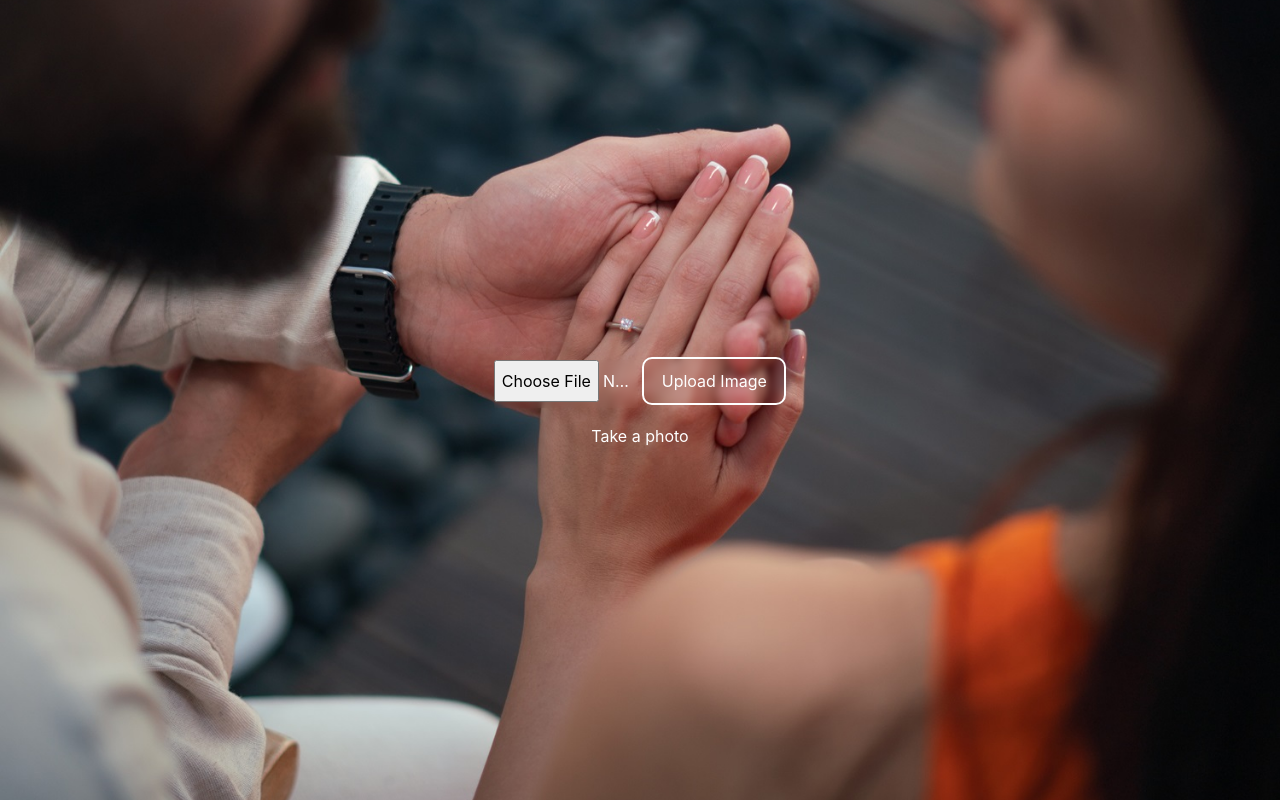
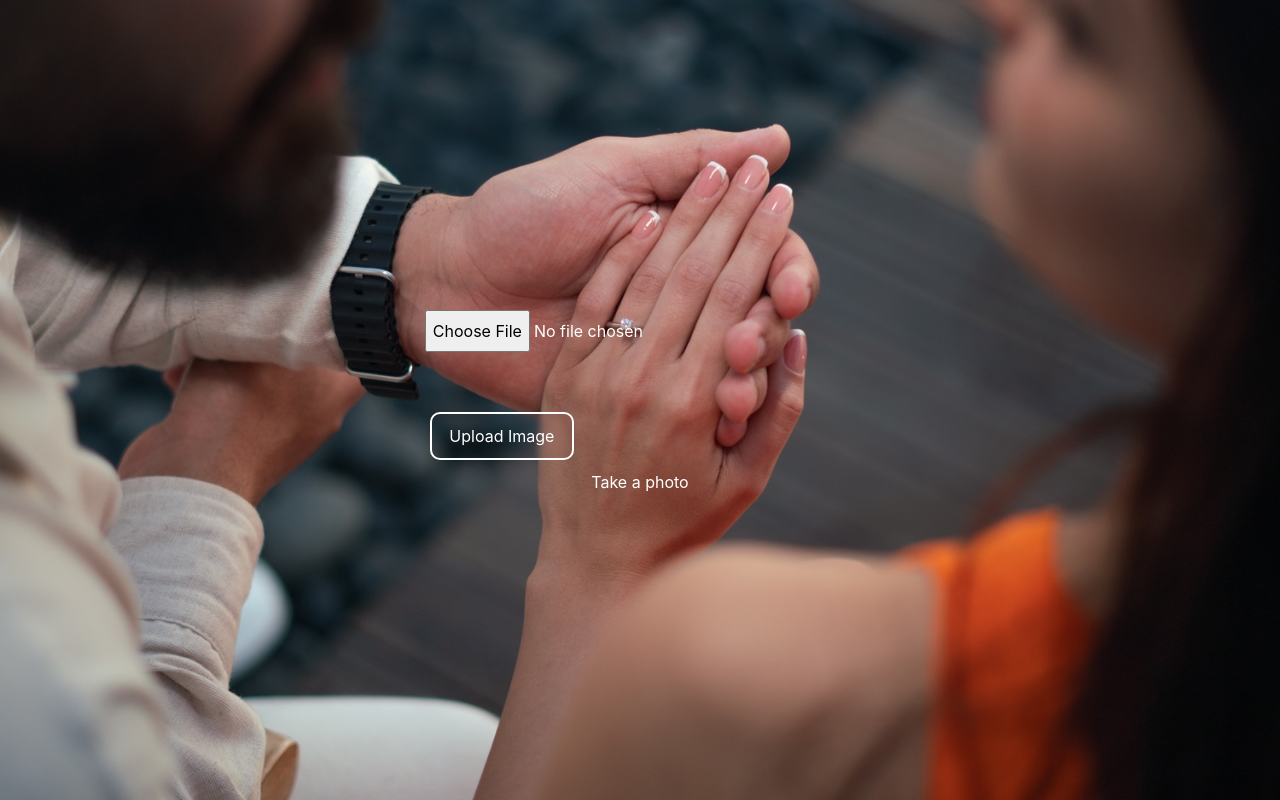
Before and after one commit to Elieemoussa/Galleria, a plain HTML site: page cam.html in a window 1280 px wide. Drawn offline with nearby package versions, Linux system fonts and the light colour scheme.

Commit message:
change the look of it

```diff
--- a/cam.html
+++ b/cam.html
@@ -17,21 +17,22 @@
     <div id="preloder">
 		<div class="loader"></div>
 	</div>
+
     <div id="b" class="container subname">
-        <div class="row justify-content-center">
-            <div class="col-md-12">
+        <div class="row justify-content-center align-items-center">
+            <div class="col-md-4">
                 <form id="imageForm" enctype="multipart/form-data">
-                    <input id="fileInput" class="transparent-input" type="file" accept="image/*" capture="camera" required>
-                    <button type="submit" class="transparent-button">Upload Image</button>
+                        <input id="fileInput" class="transparent-input" type="file" accept="image/*" capture="camera" required>
+                        <button type="submit" class="transparent-button">Upload Image</button>
                 </form>
+            </div>
+            <div class="col-md-6">
                 <p id="error-message" style="color: red;"></p>
-                <p id="succes-message" style="color: rgb(71, 130, 197);"></p>
+                <p id="success-message" style="color: rgb(71, 130, 197);"></p>
             </div>
         </div>
-        <p>Take a photo</p>
+        <p style="margin-top: 70px;">Take a photo</p>
     </div>
-
-
 
 
 <script>
@@ -102,11 +103,7 @@
 	-webkit-backdrop-filter: blur(3px); /* Safari blur effect */
   border: 2px solid white;
   color: white;
-  text-align: center;
   text-decoration: none;
-  display: inline-flex;
-  justify-content: center;
-  align-items: center;
   font-size: 1rem;
   line-height: 2.25rem;
   border-radius: 10px;
@@ -114,23 +111,20 @@
   transition: background-color 0.3s, color 0.3s; /* Add smooth transition effect */
   height: 3rem;
   width: 9rem;
+  position: relative;
+  top: 60px;
 }
 
 .transparent-input {
   background-color: transparent;
-  backdrop-filter: blur(3px); /* Apply blur effect */
-	-webkit-backdrop-filter: blur(3px); /* Safari blur effect */
+
   /* border: 2px solid white; */
   color: white;
-  text-align: center;
   text-decoration: none;
-  justify-content: center;
-  align-items: center;
   font-size: 1rem;
   line-height: 2.25rem;
   /* border-radius: 10px; */
-  height: 3rem;
-  width: 9rem;
+
 }
 
 
```
